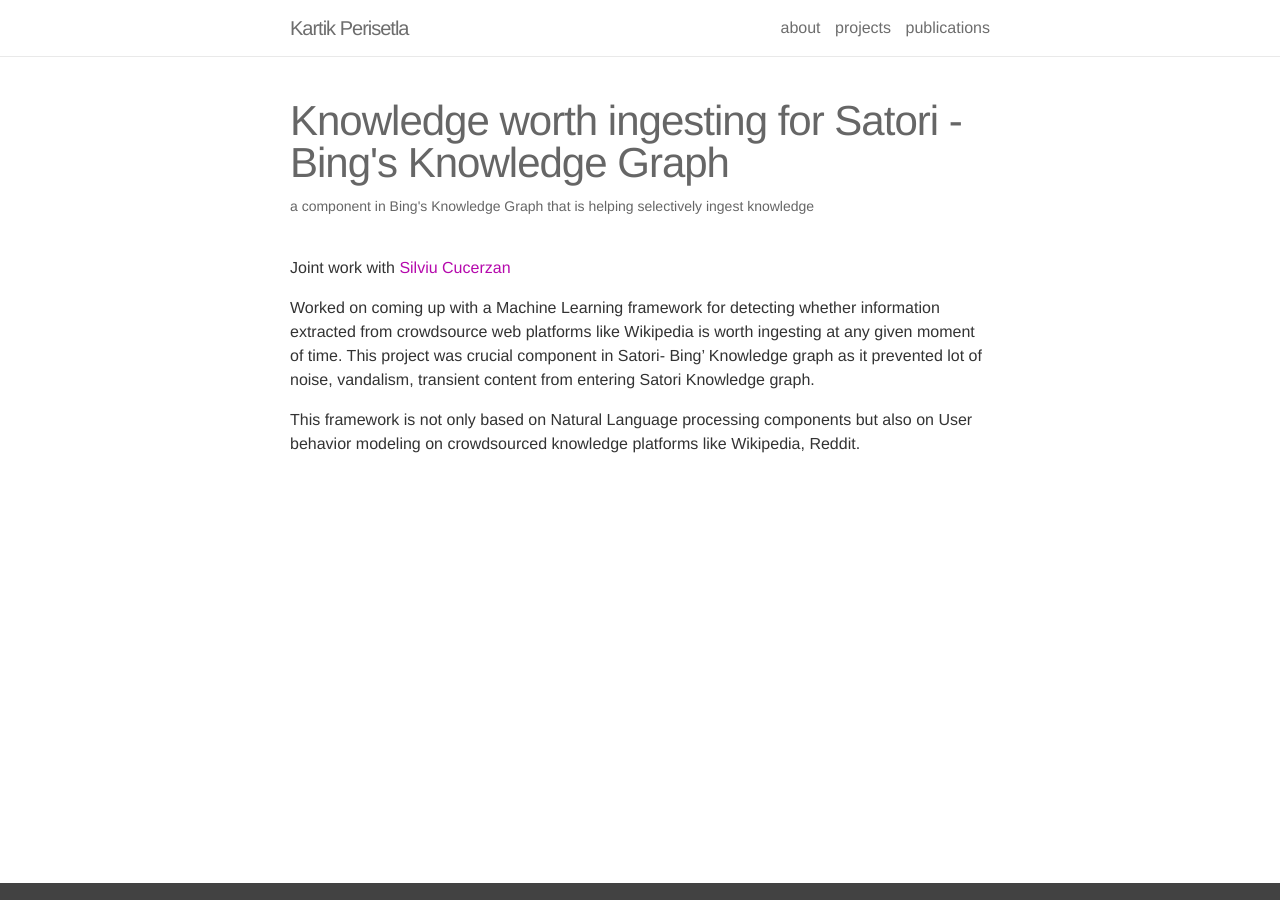
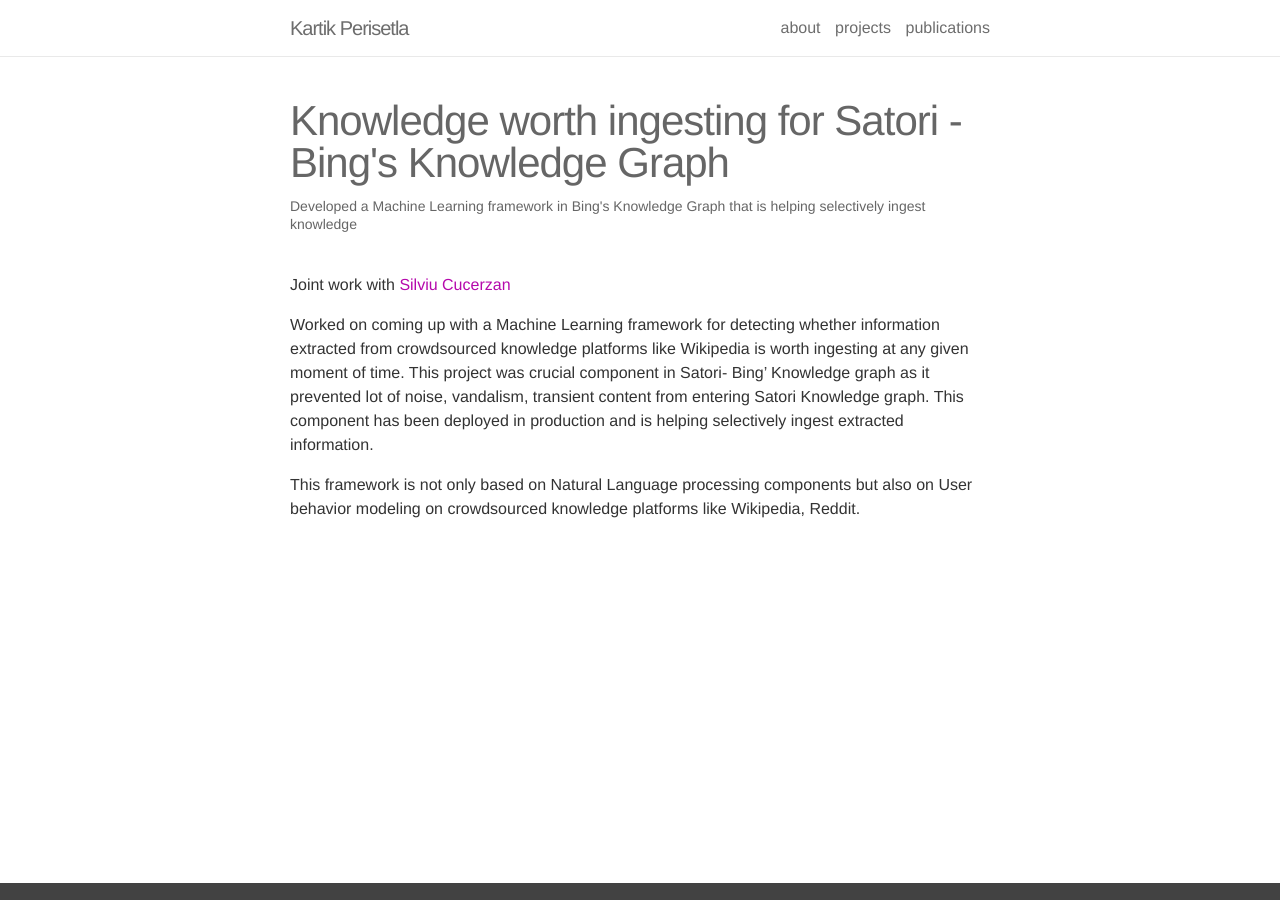
Before and after one commit to kartikperisetla/kartikperisetla.github.io, a Jekyll site: the page built from _projects/2_project.markdown, in a window 1280 px wide. Built offline with Jekyll 4.4.1, drawn with Linux system fonts in a browser that asks for light colours; nearby versions of some CDN libraries.

Commit message:
updated desc

```diff
--- a/_projects/1_project.markdown
+++ b/_projects/1_project.markdown
@@ -1,7 +1,7 @@
 ---
 layout: page
 title: Search Ranker for LinkedIn people card in O365
-description: Worked on Search Relevance for LinkedIn people card feature in Office 365 products
+description: Developed search rankers for LinkedIn people card feature in Office 365 products
 img: https://content.linkedin.com/content/dam/blog/en-us/corporate/blog/2017/LinkedInwire_blogV2.png
 ---
 
--- a/_projects/2_project.markdown
+++ b/_projects/2_project.markdown
@@ -1,12 +1,12 @@
 ---
 layout: page
 title: Knowledge worth ingesting for Satori -Bing's Knowledge Graph
-description: a component in Bing's Knowledge Graph that is helping selectively ingest knowledge
+description: Developed a Machine Learning framework in Bing's Knowledge Graph that is helping selectively ingest knowledge
 img: /assets/img/satori.png
 ---
 
 Joint work with <a href="https://www.microsoft.com/en-us/research/people/silviu/"> Silviu Cucerzan</a>
 
-Worked on coming up with a Machine Learning framework for detecting whether information extracted from crowdsource web platforms like Wikipedia is worth ingesting at any given moment of time. This project was crucial component in Satori- Bing' Knowledge graph as it prevented lot of noise, vandalism, transient content from entering Satori Knowledge graph.
+Worked on coming up with a Machine Learning framework for detecting whether information extracted from crowdsourced knowledge platforms like Wikipedia is worth ingesting at any given moment of time. This project was crucial component in Satori- Bing' Knowledge graph as it prevented lot of noise, vandalism, transient content from entering Satori Knowledge graph. This component has been deployed in production and is helping selectively ingest extracted information.
 
 This framework is not only based on Natural Language processing components but also on User behavior modeling on crowdsourced knowledge platforms like Wikipedia, Reddit.
--- a/_projects/3_project.markdown
+++ b/_projects/3_project.markdown
@@ -1,7 +1,7 @@
 ---
 layout: page
 title: CRF Query Tagger for LinkedIn Search
-description: developed query tagger for LinkedIn Search
+description: Developed query tagger for LinkedIn Search
 img: /assets/img/crf_query_tagger.png
 
 ---
@@ -10,6 +10,8 @@
 
 I developed a vital component in Search Query Understanding Pipeline that extracts LinkedIn ecosystem entities from your search query using Conditional Random Fields(CRF). Implemented Conditional Random Fields(CRF) library for LinkedIn Search Query Tagger to detect entities like Name, Company, Title, Location, Skill, Geo-location. In order to get this tagger in production - I designed and developed end-to-end pipeline to generate training dataset using SERP click-through chains, extract features, train CRF model and evaluate the model.
 
+These tags are leveraged in downstream components in Query Understanding pipeline to provide most relevant Search Results to users.
+
 <div class="img_row">
     <img class="col three left" src="{{ site.baseurl }}/assets/img/crf_query_tagger.png" alt="" title="Query tagging example"/>
 </div>
```
